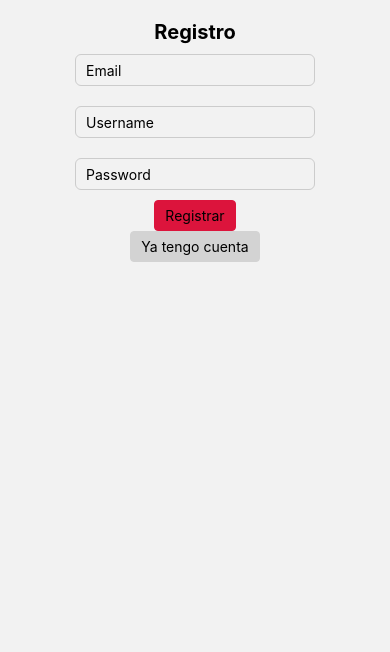
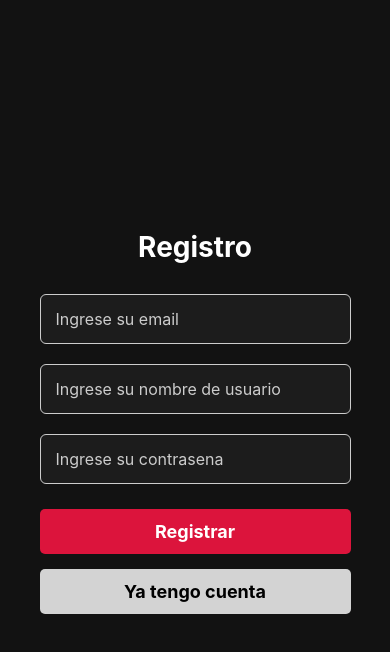
Before and after one commit to julietaBdenevi/TIparte2, a React Native app in the folder TIPARTE2/: screen /Register in a window 390 px wide. Shown: the top 652 px of the page. Built offline with nearby package versions, Linux system fonts and the light colour scheme; no server answers.

Commit message:
cambio register styles

```diff
--- a/TIPARTE2/src/screens/Register.js
+++ b/TIPARTE2/src/screens/Register.js
@@ -1,17 +1,17 @@
 import { Component } from "react";
-import { StyleSheet, TextInput, TouchableOpacity, Text, View } from "react-native";
+import { StyleSheet, Text, TouchableOpacity, View, TextInput } from "react-native";
 import { auth, db } from "../firebase/config.js";
 
-class Register extends Component{
-    constructor(props){
-        super(props)
+class Register extends Component {
+  constructor(props) {
+    super(props);
     this.state = {
       email: "",
       password: "",
       userName: "",
       registered: false,
-            error: ""
-        }
+      error: "",
+    };
   }
 
   componentDidMount() {
@@ -22,9 +22,9 @@ class Register extends Component{
     });
   }
 
-
   register() {
-        auth.createUserWithEmailAndPassword(this.state.email, this.state.password)
+    auth
+      .createUserWithEmailAndPassword(this.state.email, this.state.password)
       .then((response) => {
         console.log("Usuario creado en Auth: ", response);
         return db.collection("users").doc(response.user.uid).set({
@@ -43,96 +43,122 @@ class Register extends Component{
       });
   }
 
+  render() {
+    return (
+      <View style={styles.container}>
+        <View style={styles.formContainer}>
+          <Text style={styles.heading}>Registro</Text>
 
-    render(){
-        return(
-            <View style={styles.container}>
-                <Text style={styles.titulo} >Registro</Text>
-
-                {/* FORMULARIO DE REGISTER */}
+          {/* Campos de ingreso */}
           <TextInput
-                    style={styles.field}
+            style={styles.input}
             keyboardType="email-address"
-                    placeholder="Email"
-                    onChangeText={ text => this.setState({email: text})}
+            placeholder="Ingrese su email"
+            placeholderTextColor="#ccc"
+            onChangeText={(text) => this.setState({ email: text })}
             value={this.state.email}
           />
-
           <TextInput
-                    style={styles.field}
+            style={styles.input}
             keyboardType="default"
-                    placeholder="Username"
-                    onChangeText={ text => this.setState({userName: text})}
+            placeholder="Ingrese su nombre de usuario"
+            placeholderTextColor="#ccc"
+            onChangeText={(text) => this.setState({ userName: text })}
             value={this.state.userName}
           />
           <TextInput
-                    style={styles.field}
-                    keyboardType="default"
-                    placeholder="Password"
+            style={styles.input}
+            placeholder="Ingrese su contrasena"
             secureTextEntry={true}
-                    onChangeText={ text => this.setState({password: text})}
+            placeholderTextColor="#ccc"
+            onChangeText={(text) => this.setState({ password: text })}
             value={this.state.password}
           />
-                <TouchableOpacity onPress={()=> this.register()} style={styles.boton}>
-                    <Text style={styles.botonTexto}>Registrar</Text>
+
+          {/* Mensaje de error */}
+          {this.state.error !== "" && (
+            <Text style={styles.errorText}>{this.state.error}</Text>
+          )}
+
+          {/* Botones */}
+          <TouchableOpacity
+            onPress={() => this.register()}
+            style={[styles.button, styles.buttonPrimary]}
+          >
+            <Text style={styles.buttonText}>Registrar</Text>
           </TouchableOpacity>
 
-                <TouchableOpacity onPress={() => this.props.navigation.navigate("Login")} style={styles.botonLogin}>
-                    <Text style={styles.botonTextoLogin}>Ya tengo cuenta</Text>
+          <TouchableOpacity
+            onPress={() => this.props.navigation.navigate("Login")}
+            style={styles.button}
+          >
+            <Text style={styles.buttonTextSecondary}>Ya tengo cuenta</Text>
           </TouchableOpacity>
-            </View>//el login de juli va aca adentro
-        )
+        </View>
+      </View>
+    );
   }
 }
 
-
 const styles = StyleSheet.create({
-    field: {
+  container: {
+    flex: 1,
+    justifyContent: "center",
+    alignItems: "center",
+    backgroundColor: "#121212", // Fondo oscuro
+  },
+  formContainer: {
+    width: "90%",
+    borderRadius: 10,
+    padding: 20,
+    alignItems: "center",
+  },
+  heading: {
+    fontSize: 28,
+    fontWeight: "bold",
+    color: "#fff", // Texto blanco
+    marginBottom: 20,
+    textAlign: "center",
+  },
+  input: {
     borderWidth: 1,
     borderColor: "#ccc",
     borderRadius: 6,
-        height: 20,
-        paddingVertical: 15,
-        paddingHorizontal:10,
-        borderStyle: "solid",
-        marginVertical: 10
+    height: 50,
+    width: "100%",
+    paddingHorizontal: 15,
+    marginVertical: 10,
+    backgroundColor: "#1C1C1C", // Fondo oscuro para los campos
+    color: "#fff", // Texto en blanco
+    fontSize: 16,
   },
-    container: {
-        paddingHorizontal: 10,
-        marginTop: 20,
-        alignItems: "center"
+  button: {
+    backgroundColor: "#D3D3D3", // Gris claro para el botón secundario
+    paddingVertical: 12,
+    paddingHorizontal: 30,
+    borderRadius: 5,
+    marginTop: 15,
+    width: "100%",
+    alignItems: "center",
   },
-    boton: {
-        backgroundColor: "#DC143C",
-        paddingHorizontal:10,
-        paddingVertical: 6,
+  buttonPrimary: {
+    backgroundColor: "#DC143C", // Rojo vibrante para el botón principal
+  },
+  buttonText: {
+    color: "#fff", // Blanco para el texto de los botones
+    fontWeight: "700",
+    fontSize: 18,
+  },
+  buttonTextSecondary: {
+    color: "#000", // Negro para el texto del botón secundario
+    fontWeight: "700",
+    fontSize: 18,
+  },
+  errorText: {
+    color: "red",
+    marginTop: 10,
     textAlign: "center",
-        borderRadius: 4,
-        borderWidth: 1,
-        borderStyle: "solid",
-        borderColor: "#DC143C"
   },
-    botonTexto: {
-        color: "DC143C"
-    },
-    titulo: {
-        fontWeight: "bold",
-        fontSize: 20
-    },
-    botonLogin: {
-        backgroundColor: "#D3D3D3",
-        paddingHorizontal:10,
-        paddingVertical: 6,
-        textAlign: "center",
-        borderRadius: 4,
-        borderWidth: 1,
-        borderStyle: "solid",
-        borderColor: "#D3D3D3"
-    },
-    botonTextoLogin: {
-        color: "black",
-    },
-
-})
+});
 
 export default Register;
```
Lines whose indentation alone changed are shown as unchanged.
